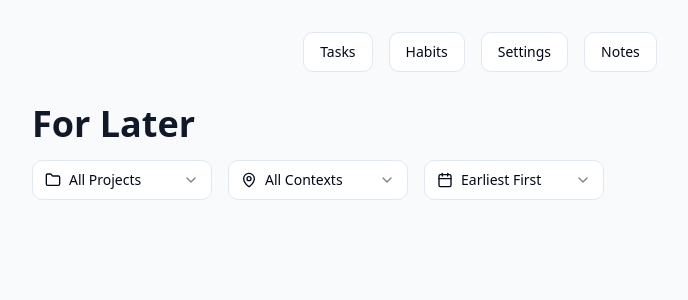
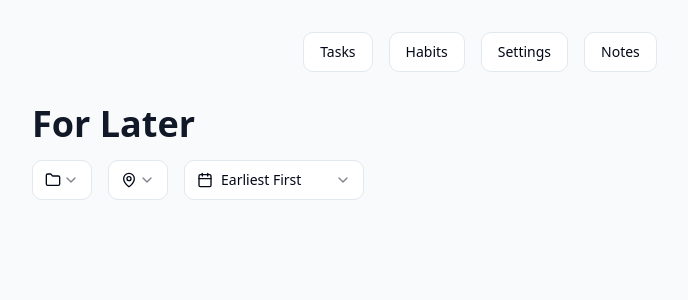
Before and after one commit to Marc444-creator/act, a React (Vite) app: page /for-later in a window 1280 px wide. Shown: the top 300 px of the page, without its empty margins (160-848 px from the left). Built offline with nearby package versions, Linux system fonts and the light colour scheme.

Commit message:
Update Select components for filtering
Modify the Select components in the ForLater page to display only icons for project and context filters, removing the "All Projects" and "All Contexts" text.
[skip gpt_engineer]

```diff
--- a/src/pages/ForLater.tsx
+++ b/src/pages/ForLater.tsx
@@ -32,17 +32,15 @@ const ForLater = () => {
 
           <div className="flex items-center gap-4">
             <Select
-              value={selectedProject || "all"}
-              onValueChange={(value) => setSelectedProject(value === "all" ? null : value)}
+              value={selectedProject || ""}
+              onValueChange={(value) => setSelectedProject(value === "" ? null : value)}
             >
-              <SelectTrigger className="w-[180px]">
+              <SelectTrigger className="w-[60px]">
                 <div className="flex items-center gap-2">
                   <Folder className="h-4 w-4" />
-                  <SelectValue placeholder="Filter by project" />
                 </div>
               </SelectTrigger>
               <SelectContent>
-                <SelectItem value="all">All Projects</SelectItem>
                 {store.projects.map((project) => (
                   <SelectItem key={project.id} value={project.id}>
                     <div className="flex items-center gap-2">
@@ -58,17 +56,15 @@ const ForLater = () => {
             </Select>
 
             <Select
-              value={selectedContext || "all"}
-              onValueChange={(value) => setSelectedContext(value === "all" ? null : value)}
+              value={selectedContext || ""}
+              onValueChange={(value) => setSelectedContext(value === "" ? null : value)}
             >
-              <SelectTrigger className="w-[180px]">
+              <SelectTrigger className="w-[60px]">
                 <div className="flex items-center gap-2">
                   <MapPin className="h-4 w-4" />
-                  <SelectValue placeholder="Filter by context" />
                 </div>
               </SelectTrigger>
               <SelectContent>
-                <SelectItem value="all">All Contexts</SelectItem>
                 {store.contexts.map((context) => (
                   <SelectItem key={context.id} value={context.id}>
                     <div className="flex items-center gap-2">
```
